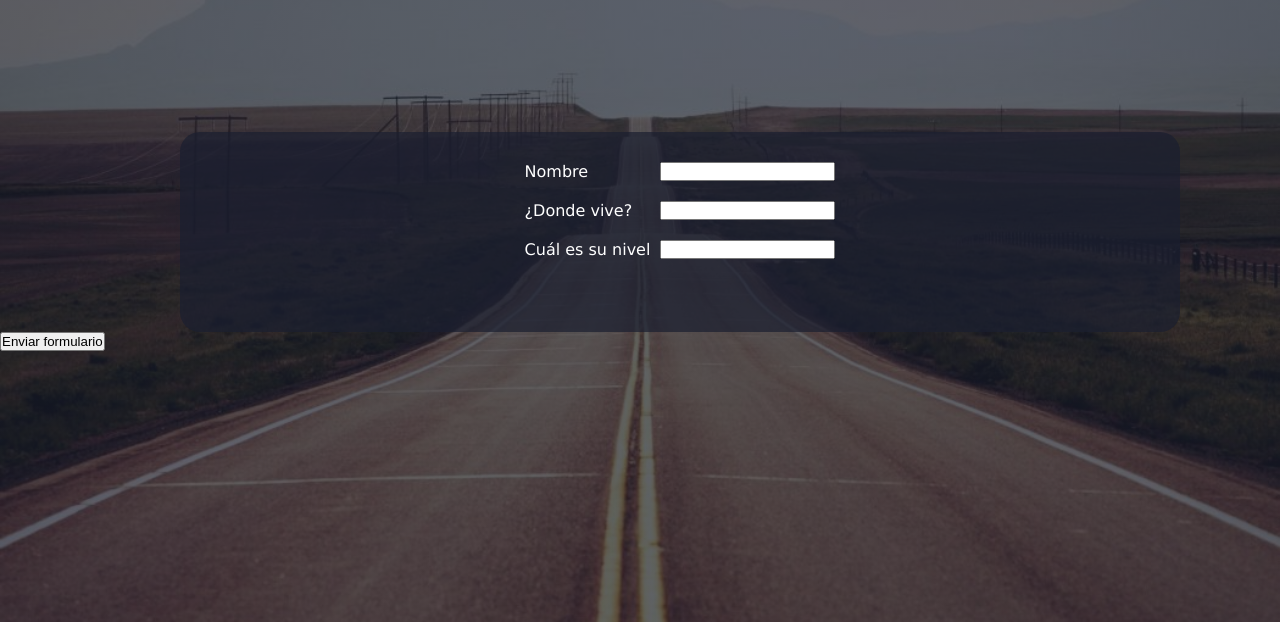
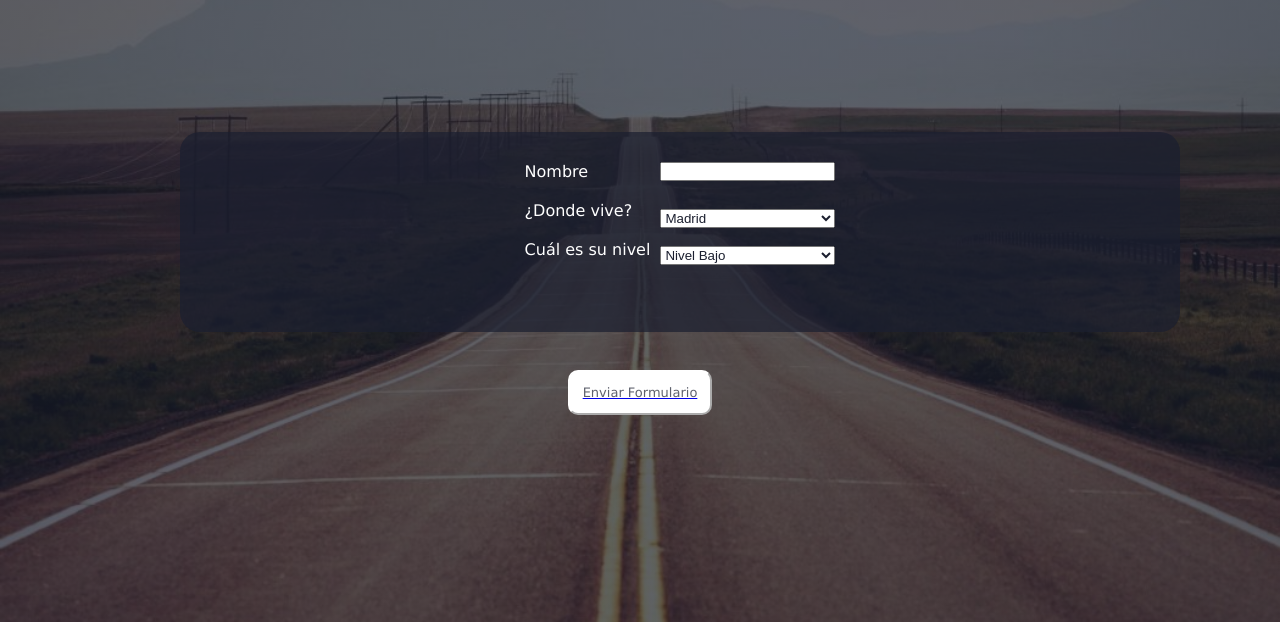
Before and after one commit to evacalvosotelo/MaratonMalo, a plain HTML site: page Formulario.html in a window 1280 px wide. Shown: the part 178-800 px from the top of the page. Drawn offline with Linux system fonts and the light colour scheme.

Commit message:
Update Formulario.html

```diff
--- a/Formulario.html
+++ b/Formulario.html
@@ -22,19 +22,40 @@
         </nav>
 
         <form action="/" method="get">
-            <div id = "div-grande">
-                <div class = "columna-input">
-                    <label class = "elemento-formulario" for=""> Nombre </label>
-                    <label class = "elemento-formulario" for=""> ¿Donde vive? </label>
-                    <label class = "elemento-formulario" for=""> Cuál es su nivel </label>
+            <div id="div-grande">
+                <div class="columna-input">
+                    <label class="elemento-formulario" for=""> Nombre </label>
+                    <label class="elemento-formulario" for=""> ¿Donde vive? </label>
+                    <label class="elemento-formulario" for=""> Cuál es su nivel </label>
                 </div>
-                <div class = "columna-input">
-                    <input id="inp" class = "elemento-formulario" type="text">
-                    <input id="inp" class = "elemento-formulario" type="text">
-                    <input id="inp" class = "elemento-formulario" type="text">
+                <div class="columna-input">
+                    <input id="inp" class="elemento-formulario" type="text">
+                    <p>
+                        <br>
+                    </p>
+                    <select id="inp">
+                        <option>Madrid</option>
+                        <option>Paris</option>
+                        <option>Milan</option>
+
+                    </select>
+
+                    <p>
+                        <br>
+                    </p>
+                    <select id="inp">
+                        <option>Nivel Bajo</option>
+                        <option>Nivel Medio</option>
+                        <option>Nivel Alto</option>
+                    </select>
+
                 </div>
             </div>
-            <button id = "boton-formulario">Enviar formulario</button>
+            <a href="index.html">
+                <button id="forms" style="opacity: 50;">
+                    Enviar Formulario
+                </button>
+            </a>
         </form>
 
 </body>
```
